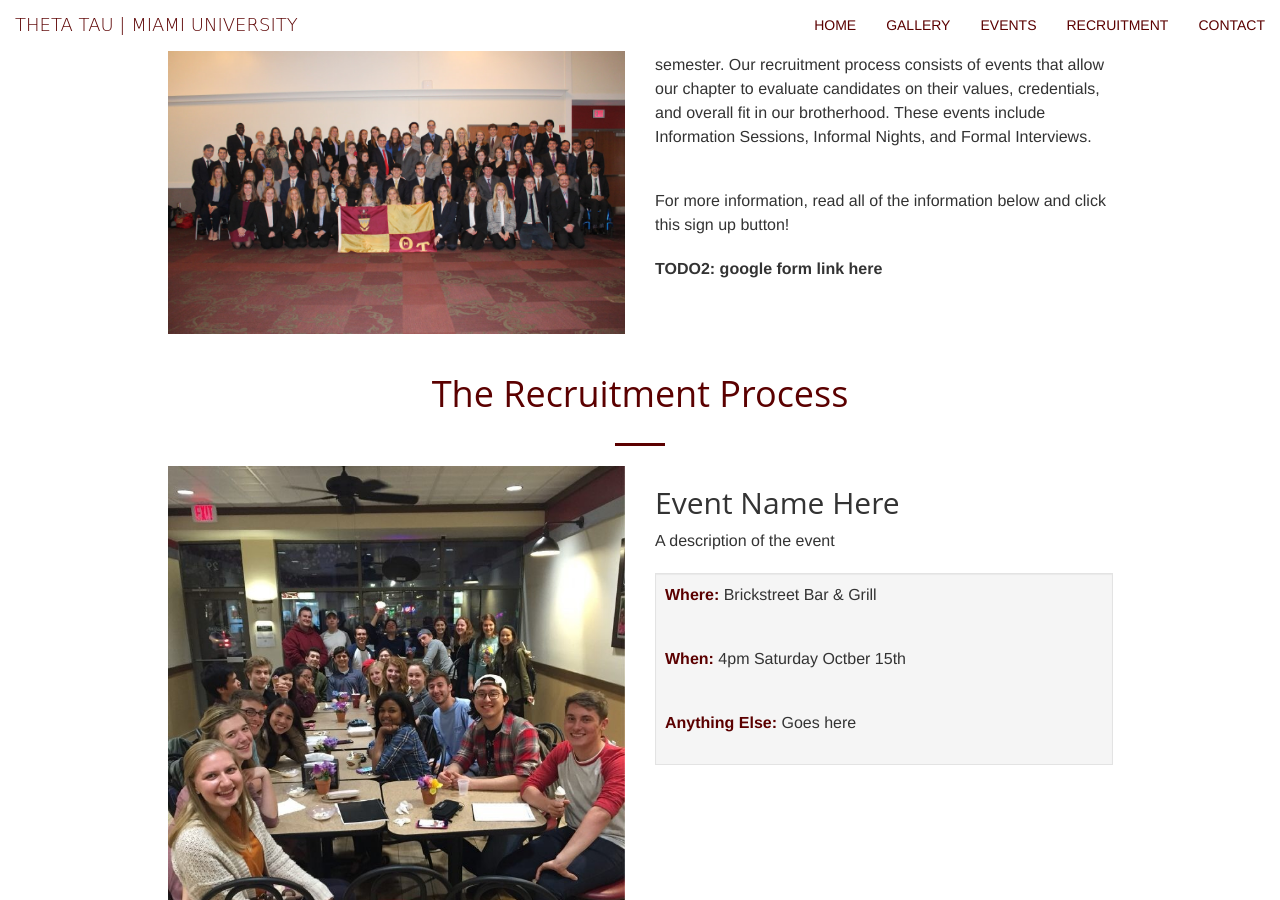
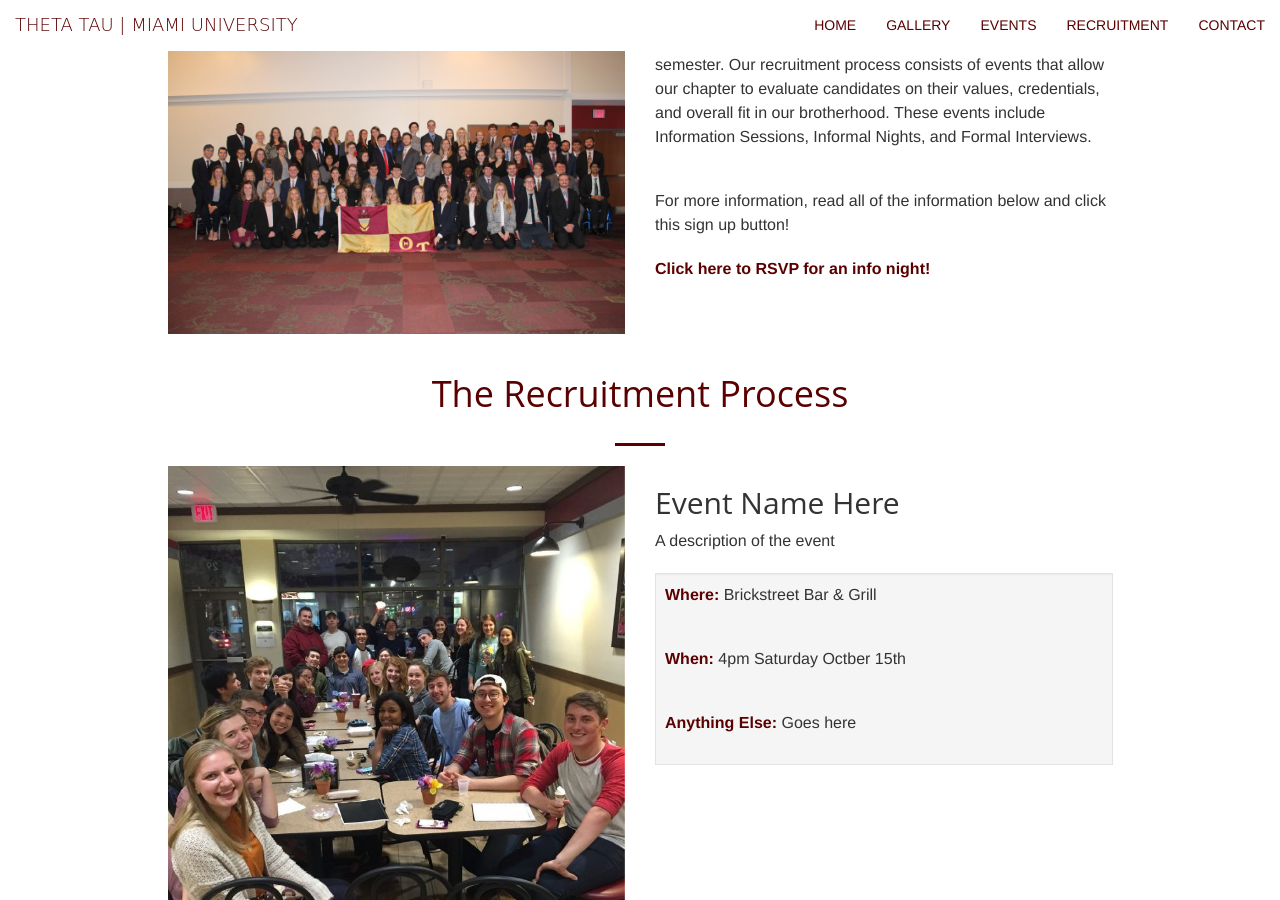
Before and after one commit to ThetaTauMiami/thetataumiami2022, a Jekyll site: the page built from recruitment.html, in a window 1280 px wide and 900 px high, scrolled down 359 px. Built offline with Jekyll 4.4.1, drawn with Linux system fonts in a browser that asks for light colours; nearby versions of some CDN libraries.

Commit message:
Test commit 3, adding the google form link

```diff
--- a/recruitment.html
+++ b/recruitment.html
@@ -23,7 +23,7 @@ title: Recruitment
             <br>
             <p style="font-size: medium">For more information, read all of the information below and click this sign up button!</p>
 
-            <p><strong>TODO2: google form link here</strong></p>
+            <p><strong><a href="https://docs.google.com/forms/d/e/1FAIpQLSeVUW0THvEyW7PlW6eSIguzOxcTj_7yORNfSw0UBYojY4Gvpw/viewform">Click here to RSVP for an info night!</a></strong></p>
         </div>
     </div>
 </div>
```
